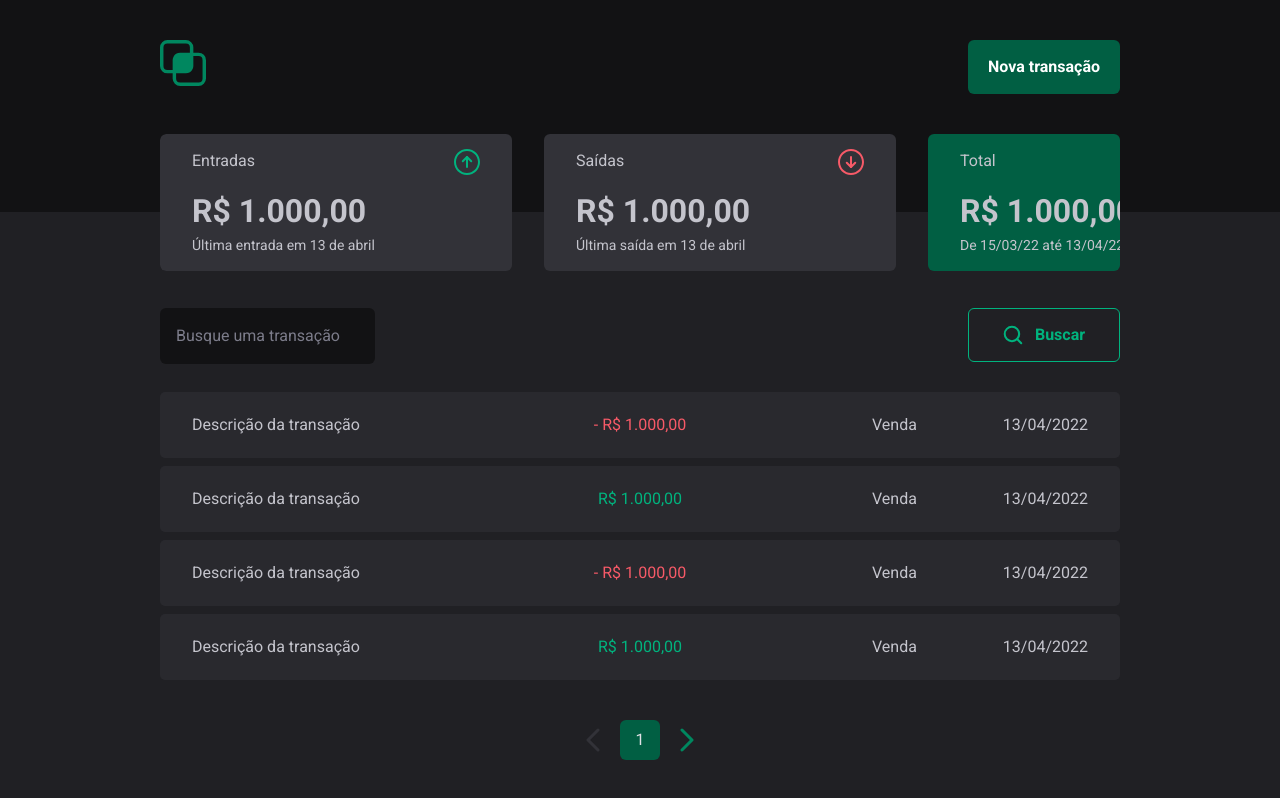
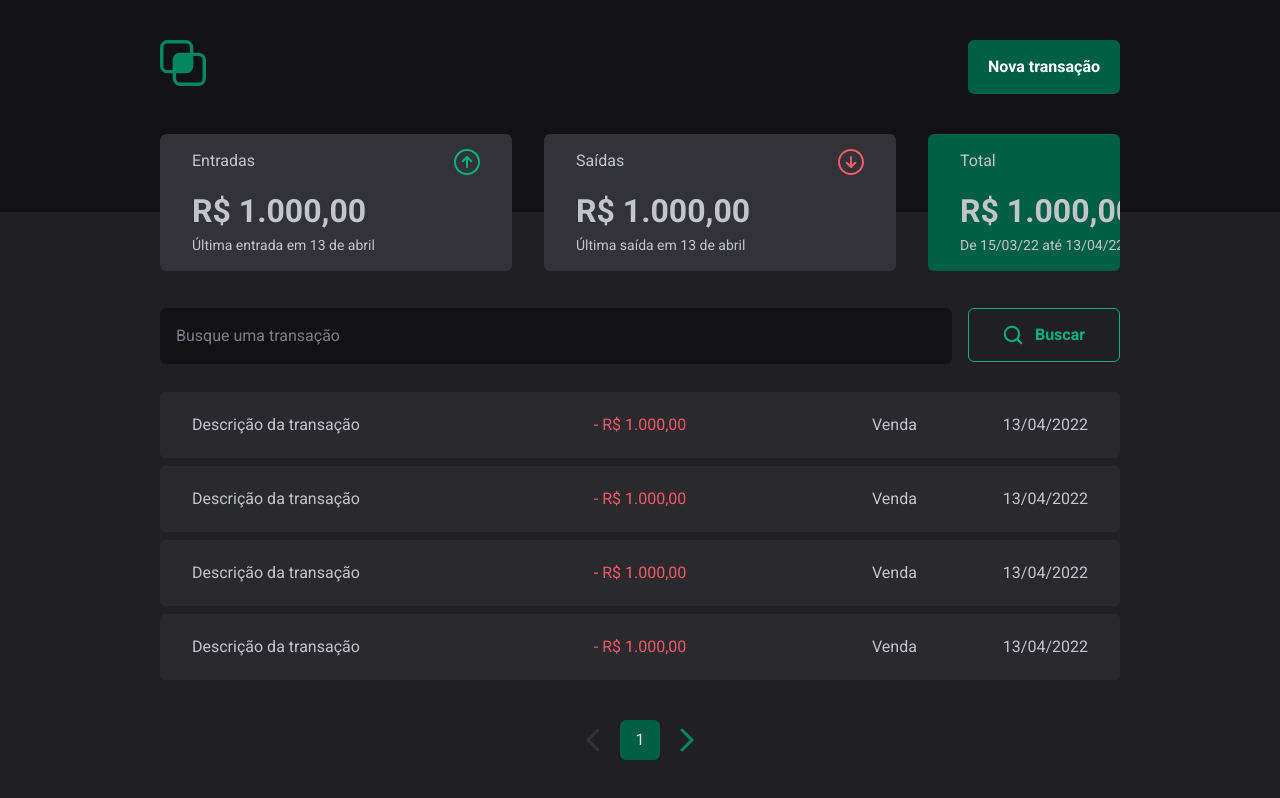
Before and after one commit to NicolasCastro01/finexps.com, a Next.js app: page /lancamentos in a window 1280 px wide. Built offline with nearby package versions, Linux system fonts and the light colour scheme.

Commit message:
refactor: add array for show transaction

```diff
--- a/src/app/presentation/pages/account-postings/account-postings.tsx
+++ b/src/app/presentation/pages/account-postings/account-postings.tsx
@@ -30,7 +30,7 @@ function AccountPostingsPage() {
 				</div>
 			</header>
 			<section className='mt-24 px-160px md:px-20px sm:px-20px flex justify-between gap-16px'>
-				<div className='w-full'>
+				<div className='w-full-percent'>
 					<InputTextTag
 						onChange={e => console.log(e)}
 						placeholder='Busque uma transação'
@@ -60,34 +60,16 @@ function AccountPostingsPage() {
 				className='mt-7 px-160px md:px-20px sm:px-20px flex flex-col justify-between gap-8px'
 				data-testid='main'
 			>
+				{Array.from({ length: 4 }).map((_, index) => (
 					<TransactionTag
 						amount={1000}
 						category='Venda'
 						date='13/04/2022'
 						description='Descrição da transação'
 						type='outbound'
+						key={index}
 					/>
-				<TransactionTag
-					amount={1000}
-					category='Venda'
-					date='13/04/2022'
-					description='Descrição da transação'
-					type='inbound'
-				/>
-				<TransactionTag
-					amount={1000}
-					category='Venda'
-					date='13/04/2022'
-					description='Descrição da transação'
-					type='outbound'
-				/>
-				<TransactionTag
-					amount={1000}
-					category='Venda'
-					date='13/04/2022'
-					description='Descrição da transação'
-					type='inbound'
-				/>
+				))}
 			</main>
 			<section className='mt-10 mb-10 flex justify-center'>
 				<PaginationTag totalPages={10} />
```
Lines whose indentation alone changed are shown as unchanged.
